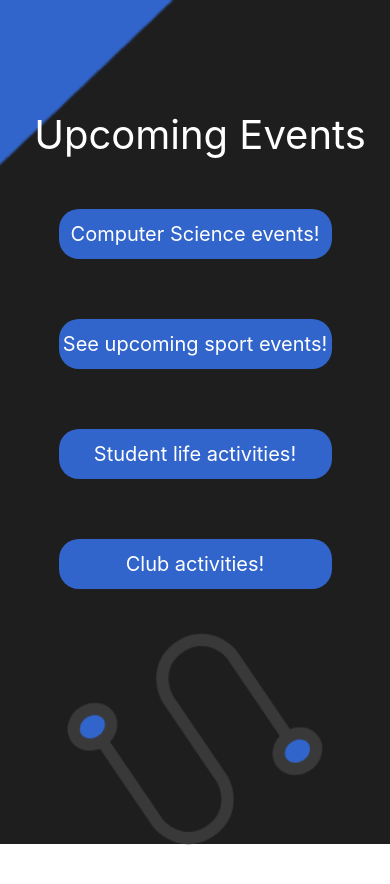
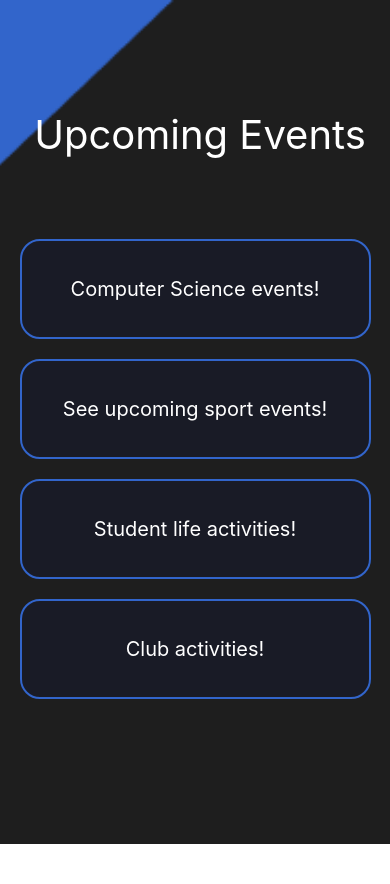
Before and after one commit to cse442-at-ub/project_s23-the-upper-bound, a React Native app: screen /events in a window 390 px wide. Shown: the top 884 px of the page. After the commit the page ends 844 px from the top, so only its background shows below. Built offline with nearby package versions, Linux system fonts and the light colour scheme; what parse would draw is missing.

Commit message:
Reorganized and restyled the buttons. Animations are now enable for button pressing #66

```diff
--- a/Components/EventScreen.js
+++ b/Components/EventScreen.js
@@ -1,5 +1,5 @@
 import { StatusBar } from "expo-status-bar";
-import { Pressable, StyleSheet, Text, View, ImageBackground} from "react-native";
+import { Pressable, StyleSheet, Text, View, ImageBackground, TouchableHighlight} from "react-native";
 import React, { useEffect, useState } from "react";
 import * as Linking from 'expo-linking';
 import * as WebBrowser from 'expo-web-browser';
@@ -14,41 +14,37 @@ export default function EventScreen({navigation}){
 					style={styles.welcomeUp}
 				></ImageBackground>
             <Text style={styles.userTxt}>Upcoming Events</Text>
-            <Pressable
+            <TouchableHighlight underlayColor={"#1e2c70"}
             style={styles.signupBtn}
             title="Check out CSE Events"
             onPress={() => Linking.openURL('https://engineering.buffalo.edu/computer-science-engineering/news-and-events/events.html')}
             >
                 <Text style={styles.buttons}>Computer Science events!</Text>
-             </Pressable>
-             <Pressable
+            </TouchableHighlight>
+
+            <TouchableHighlight underlayColor={"#1e2c70"}
             style={styles.signupBtn}
             title="Check out sport events"
             onPress={() => Linking.openURL('https://ubbulls.com/calendar?date=3/6/2023&vtype=list')}
             >
             <Text style={styles.buttons}>See upcoming sport events!</Text>
-             </Pressable>
+            </TouchableHighlight>
 
-             <Pressable
+            <TouchableHighlight underlayColor={"#1e2c70"}
             style={styles.signupBtn}
             title="Student life events"
             onPress={() => Linking.openURL('https://www.buffalo.edu/studentlife/life-on-campus/clubs-and-activities/event-calendars/student-life-events.html')}
             >
             <Text style={styles.buttons}>Student life activities!</Text>
-             </Pressable>
+            </TouchableHighlight>
 
-             <Pressable
+            <TouchableHighlight underlayColor={"#1e2c70"}
             style={styles.signupBtn}
             title="Student life events"
             onPress={() => Linking.openURL('https://buffalo.campuslabs.com/engage/events')}
             >
             <Text style={styles.buttons}>Club activities!</Text>
-             </Pressable>
-
-             <ImageBackground
-				source={require("../assets/path_icon.png")}
-				style={styles.logo}
-			></ImageBackground>
+            </TouchableHighlight>
          </View>
     );
 }
@@ -68,15 +64,17 @@ const styles = StyleSheet.create({
         top:-90,
 	},
     signupBtn: {
-		width: "70%",
+		width: "90%",
 		borderRadius: 20,
-		height: 50,
+		height: 100,
 		alignItems: "center",
 		justifyContent: "center",
-		backgroundColor: "#3265CB",
+		backgroundColor: "#191b26",
 		elevation: 3,
-		marginTop: 60,
-        top:-100,
+		marginTop: 20,
+        top:-30,
+        borderColor: "#3265CB",
+        borderWidth: 2,
 	},
     buttons: {
 		fontSize: 20,
```
